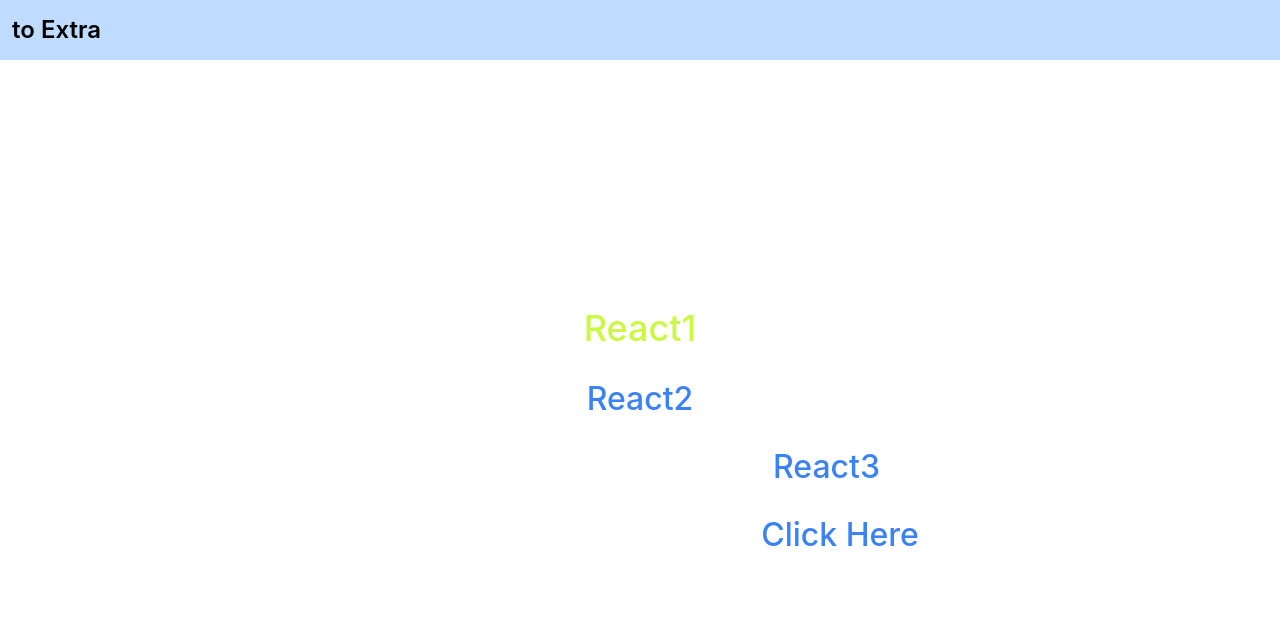
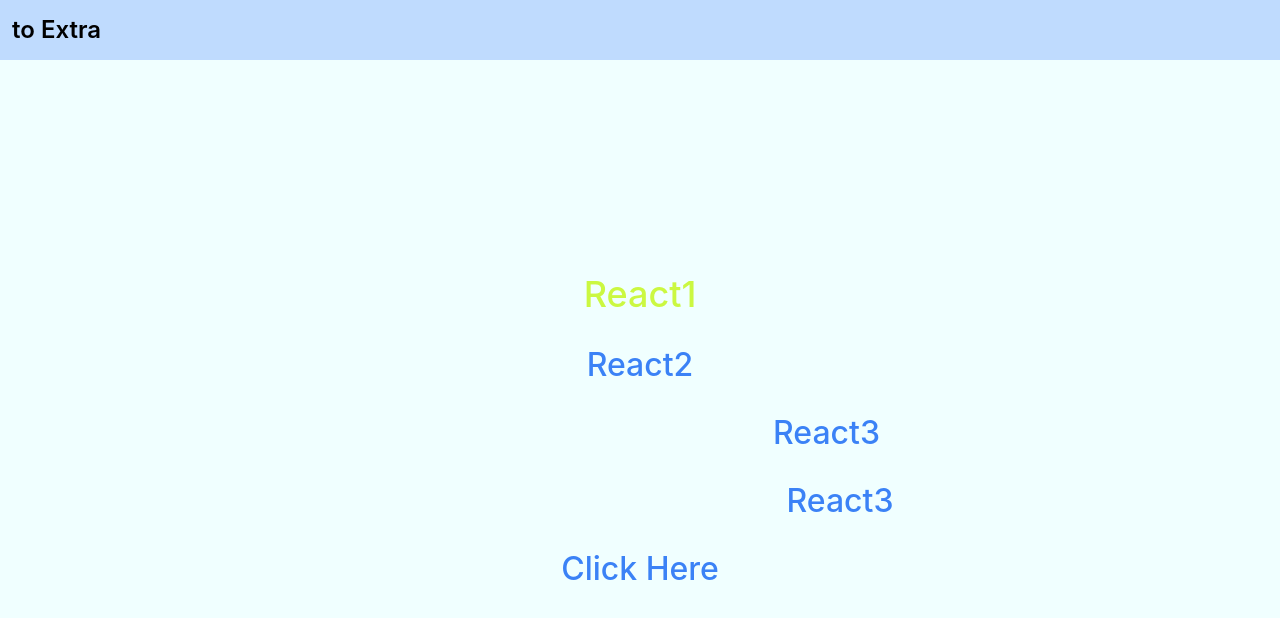
Before and after one commit to Diamond007-JS/React-Tutorials, a React (Create React App) app: page /home in a window 1280 px wide. Shown: the top 618 px of the page. Built offline with nearby package versions, Linux system fonts and the light colour scheme.

Commit message:
Add: Reserve TimeLine in Gsap

```diff
--- a/package.json
+++ b/package.json
@@ -19,6 +19,7 @@
     "react": "^18.2.0",
     "react-chartjs-2": "^5.2.0",
     "react-dom": "^18.2.0",
+    "react-gsap": "^3.2.1",
     "react-router-dom": "^6.11.0",
     "react-scripts": "5.0.1",
     "react-select": "^5.7.0",
--- a/src/index.css
+++ b/src/index.css
@@ -5,6 +5,7 @@ body {
     sans-serif;
   -webkit-font-smoothing: antialiased;
   -moz-osx-font-smoothing: grayscale;
+  background-color: azure;
 }
 
 code {
--- a/src/pages/Extra/index.tsx
+++ b/src/pages/Extra/index.tsx
@@ -1,5 +1,6 @@
 import React from "react";
 import { useNavigate } from "react-router-dom";
+import { Controls, PlayState, Tween } from "react-gsap";
 
 import styles from "./styles.module.scss";
 
@@ -10,6 +11,7 @@ const ExtraPage: React.FC = () => {
       <div className={styles.buttonWrapper} onClick={() => navigate("/home")}>
         <button>to Home</button>
       </div>
+
       <div className={styles.content}>
         <p>ExtraPage</p>
       </div>
--- a/src/pages/Home/index.tsx
+++ b/src/pages/Home/index.tsx
@@ -16,6 +16,9 @@ const Home: React.FC = () => {
   const onClickText = (e: any) => {
     gsap.to(e.target, { scale: 2, yoyo: true, repeat: 1 });
   };
+  const toggleTimeline = () => {
+    tl.current?.reversed(!tl.current.reversed());
+  };
 
   useLayoutEffect(() => {
     const ctx = gsap.context(() => {
@@ -27,8 +30,8 @@ const Home: React.FC = () => {
 
       gsap.fromTo(
         ".text4",
-        { duration: 2, x: -200, repeat: 1 },
-        { duration: 2, x: 200, repeat: 1 }
+        { duration: 2, x: -200, repeat: 1, stagger: 1 },
+        { duration: 2, x: 200, repeat: 1, stagger: 1 }
       );
     }, app);
 
@@ -50,7 +53,10 @@ const Home: React.FC = () => {
         </button>
         <p className={classNames(styles.title, "text2")}>React2</p>
         <p className={classNames(styles.title, "text3")}>React3</p>
-        <button className={classNames(styles.title, "text4")}>Click Here</button>
+        <p className={classNames(styles.title, "text4")}>React3</p>
+        <button onClick={toggleTimeline} className={classNames(styles.title, "text5")}>
+          Click Here
+        </button>
       </div>
     </div>
   );
```
Also changed, not shown: 1 other file (tests, documents, lock files or other folders).
